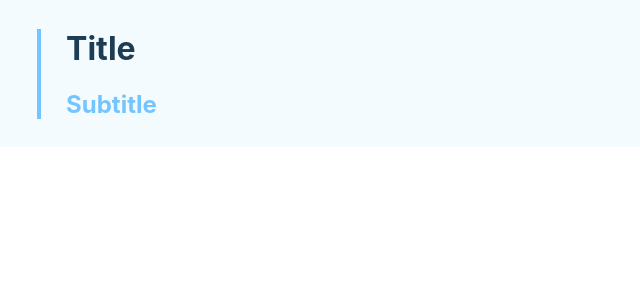
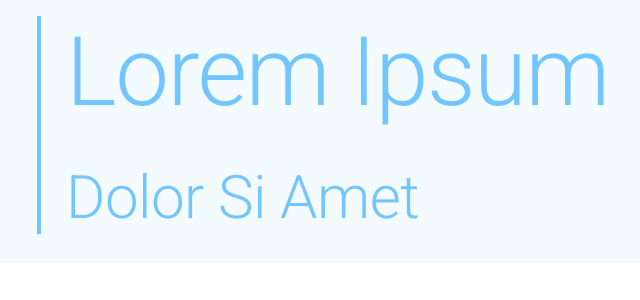
Before and after one commit to Kwiddy/Internship-React-Page, a React (Create React App) app: page / in a window 1280 px wide. Shown: the top 300 px of the page, without its empty margins (224-864 px from the left). Built offline with nearby package versions, Linux system fonts and the light colour scheme.

Commit message:
Add materialUI font

```diff
--- a/package.json
+++ b/package.json
@@ -8,6 +8,7 @@
     "@testing-library/jest-dom": "^4.2.4",
     "@testing-library/react": "^9.5.0",
     "@testing-library/user-event": "^7.2.1",
+    "fontsource-roboto": "^2.1.4",
     "react": "^16.13.1",
     "react-dom": "^16.13.1",
     "react-scripts": "3.4.1"
--- a/src/App.js
+++ b/src/App.js
@@ -1,6 +1,15 @@
 import React from "react";
+import Typography from "@material-ui/core/Typography";
+import { makeStyles } from "@material-ui/core/styles";
 import "./styles/App.css";
 import "./styles/style.css";
+
+const useStyles = makeStyles({
+  root: {
+    width: "100%",
+    maxWidth: 500,
+  },
+});
 
 function App() {
   return (
@@ -8,8 +17,12 @@ function App() {
       <div className="App">
         <header>
           <div className="headText">
-            <h1>Title</h1>
-            <h2>Subtitle</h2>
+            <Typography variant="h1" component="h2" gutterBottom>
+              Lorem Ipsum
+            </Typography>
+            <Typography variant="h2" gutterBottom>
+              Dolor Si Amet
+            </Typography>
           </div>
         </header>
       </div>
--- a/src/styles/style.css
+++ b/src/styles/style.css
@@ -10,7 +10,6 @@ h1 {
 .headText {
   border-left: 4px solid #73c5ff;
   color: #73c5ff;
-  width: 20%;
   margin: 1vh;
   margin-left: 20%;
   text-align: left;
--- a/src/styles/style.scss
+++ b/src/styles/style.scss
@@ -10,7 +10,6 @@ h1 {
 .headText {
   border-left: 4px solid #73c5ff;
   color: #73c5ff;
-  width: 20%;
   margin: 1vh;
   margin-left: 20%;
   text-align: left;
```
Also changed, not shown: 2 other files (tests, documents, lock files or other folders).
